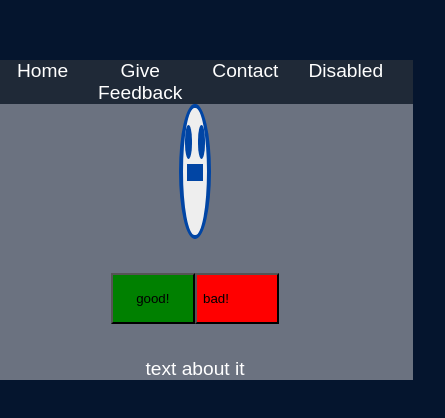
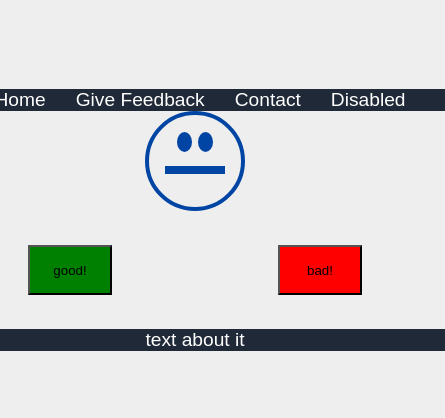
Before and after one commit to Ari-Ario/emoji, a plain HTML site: page index.html in a window 390 px wide. Shown: the part 202-620 px from the top of the page, 445 px wide, since content can reach past the window. Drawn offline with Linux system fonts and the light colour scheme.

Commit message:
the first neutral face finished

```diff
--- a/index.html
+++ b/index.html
@@ -19,17 +19,34 @@
 
         <main>
             <section id="emoji" class="main-parts">
-                <section id="head">
+                <section id="neutral" class="face">
                     <section id="eyes" class="organ">
-                        <span class="dot"></span>
-                        <span class="dot"></span>
+                        <span class="eye"></span>
+                        <span class="eye"></span>
                     </section>
                     <section id="mouth" class="organ"></section>
                 </section>
+
+                <section id="smile" class="face smile">
+                    <section id="eyes" class="organ">
+                        <span class="eye-smile"></span>
+                        <span class="eye-smile"></span>
+                    </section>
+                    <section id="mouth-smile" class="organ"></section>
+                </section>
+
+                <section id="sad" class="face sad">
+                    <section id="eyes" class="organ">
+                        <span class="eye"></span>
+                        <span class="eye"></span>
+                    </section>
+                    <section id="mouth-sad" class="organ"></section>
+                </section>
             </section>
+
             <section id="btn" class="main-parts">
-                <button id="btn-good" class="btn">good!</button>
-                <button id="btn-bad" class="btn">bad!</button>
+                <button id="btn-good" class="btn" onclick="toHappy()">good!</button>
+                <button id="btn-bad" class="btn" onclick="toSad()">bad!</button>
             </section>
             <section id="descr" class="main-parts">text about it</section>
         </main>
--- a/script.js
+++ b/script.js
@@ -0,0 +1,7 @@
+
+function toHappy(){
+    const sectionCurrent = document.getElementById("neutral");
+    sectionCurrent.style.display= "none"
+    const sectionHappy = document.getElementById("smile");
+    sectionHappy.style.display= "block"
+}
--- a/styles.css
+++ b/styles.css
@@ -27,9 +27,11 @@ body {
 }
 
 #main-container {
+    top: 0;
     display: block ;
-    background-color: var(--grey);
     text-align: center;
+    max-width: 600px;
+    min-width: 500px;
 
 }
 
@@ -62,30 +64,34 @@ a {text-decoration: none;}
     justify-content: center;
     align-items: center;
 
-    height: 16vh;
-    width: 8vw;
+    height: 100px;
+    width: 100px;
     background-color: var(--light);
     border: 4px solid var(--darklight);
     border-radius: 50%;
     display: inline-block;
 }
+
 #btn {
     grid-area: btn;
     display: flex;
-    justify-content: center;
+    justify-content: space-around;
     align-items: center;
     margin: 4vh 0 4vh 0;
+
 }
+
 #descr{
     grid-area: descr;
+    background-color: var(--darker);
     display: flex;
     justify-content: center;
     align-items: center;
 }
 
-.dot {
-    height: 4vh;
-    width: 2vw;
+.eye {
+    height: 20px;
+    width: 15px;
     margin-top: 2vh;
     background-color: var(--darklight);
     border-radius: 50%;
@@ -93,17 +99,11 @@ a {text-decoration: none;}
   }
 
   #mouth {
-    height: 2vh;
-    width: 4vw;
+    height: 8px;
+    width: 60px;
     background-color: var(--darklight);
     border-radius: 0;
     display: inline-block;
-  }
-
-  #btn-bad {
-    display: flex;
-    justify-content: space-between;
-    align-items: center;
   }
 
   #btn-good {
@@ -117,10 +117,13 @@ a {text-decoration: none;}
     background-color: red;
   }
 
+  #smile, #sad {
+    display: none;
+  }
+
   @media screen and (max-width: 768px) {
 
     body {
-        background-color: var(--dark);
         margin: 0;
         padding: 0;
         height: 100vh;
```
